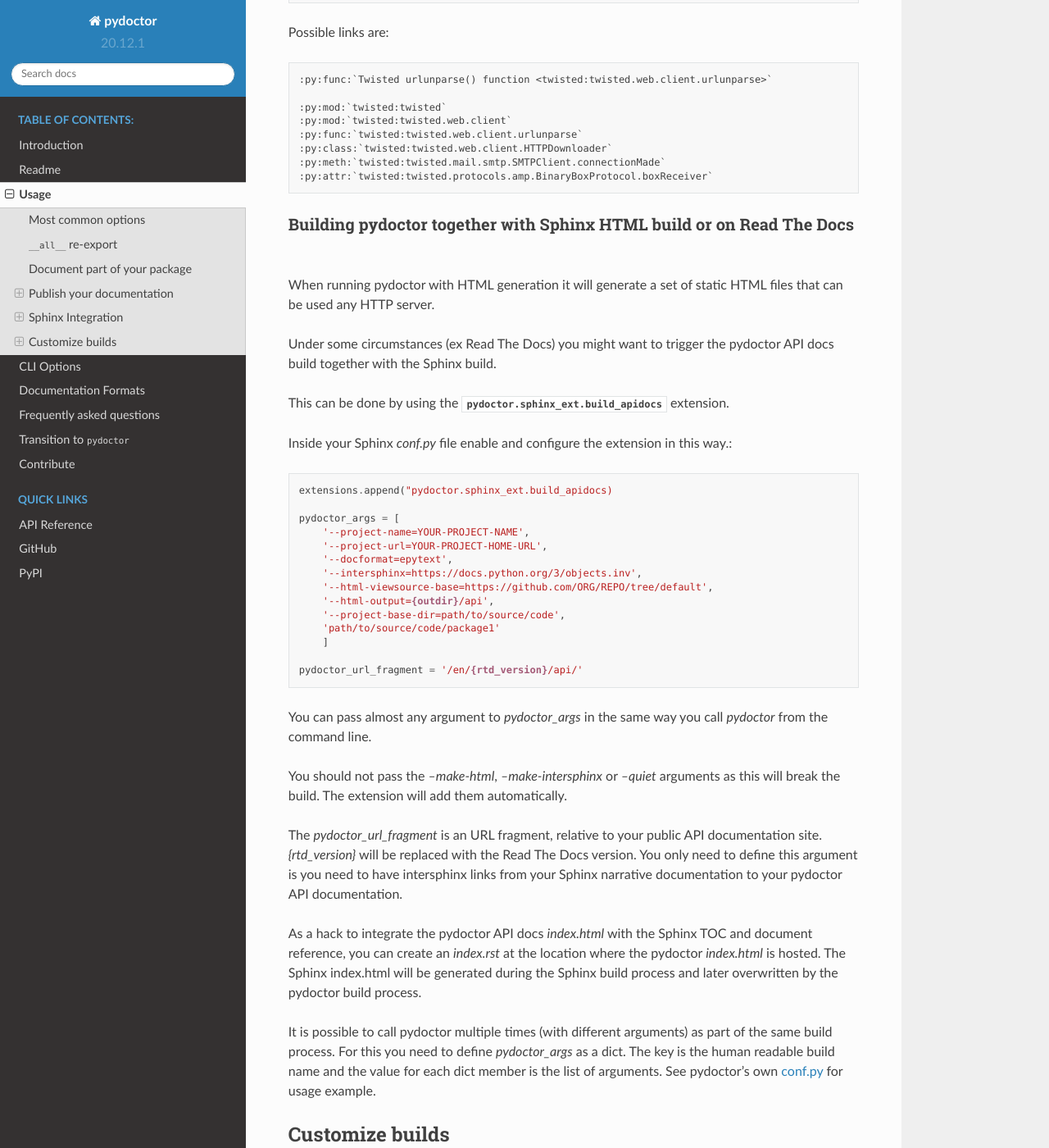
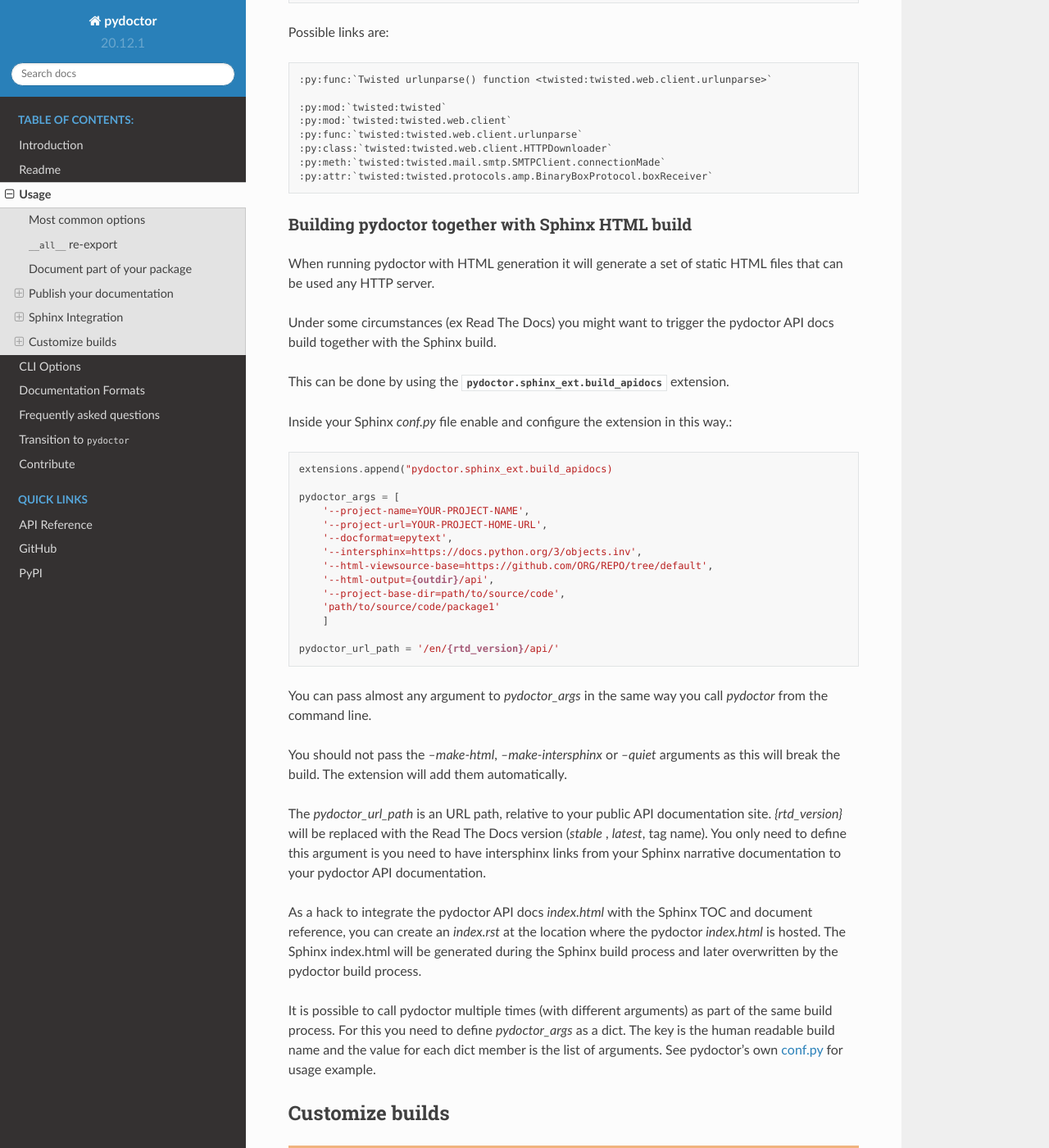
Before and after one commit to twisted/pydoctor, a Sphinx documentation site: the page built from docs/source/usage.rst, in a window 1280 px wide and 1400 px high, scrolled down 4745 px. Shown: the whole window at 82% size. Built offline with Sphinx 7.4.7 and the Read the Docs theme 2.0.0, drawn with Linux system fonts in a browser that asks for light colours; some of the changed text lies outside the part shown.

Commit message:
Apply suggestions from code review
Co-authored-by: Maarten ter Huurne <maarten@boxingbeetle.com>

```diff
--- a/CONTRIBUTING.rst
+++ b/CONTRIBUTING.rst
@@ -8,7 +8,6 @@
 - Triage old issues that needs a refresh
 - Implement existing issues (there are quite some of them, choose whatever you like)
 - Help with improving the documentation (We still have work to do!)
-- Help with improving the CLI documentation at :py:func:`pydoctor.driver.getparser`
 - Spread a word about the project to your colleagues, friends, blogs or any other channels
 - Any other things you could imagine
 
--- a/docs/source/conf.py
+++ b/docs/source/conf.py
@@ -104,4 +104,4 @@
         ] + _common_args,
     }
 
-pydoctor_url_fragment = '/en/{rtd_version}/api/'
+pydoctor_url_path = '/en/{rtd_version}/api/'
--- a/docs/source/usage.rst
+++ b/docs/source/usage.rst
@@ -205,8 +205,8 @@
   :py:attr:`twisted:twisted.protocols.amp.BinaryBoxProtocol.boxReceiver`
 
 
-Building pydoctor together with Sphinx HTML build or on Read The Docs
-~~~~~~~~~~~~~~~~~~~~~~~~~~~~~~~~~~~~~~~~~~~~~~~~~~~~~~~~~~~~~~~~~~~~~
+Building pydoctor together with Sphinx HTML build
+~~~~~~~~~~~~~~~~~~~~~~~~~~~~~~~~~~~~~~~~~~~~~~~~~
 
 When running pydoctor with HTML generation it will generate a set of static
 HTML files that can be used any HTTP server.
@@ -232,7 +232,7 @@
         'path/to/source/code/package1'
         ]
 
-    pydoctor_url_fragment = '/en/{rtd_version}/api/'
+    pydoctor_url_path = '/en/{rtd_version}/api/'
 
 You can pass almost any argument to `pydoctor_args`
 in the same way you call `pydoctor` from the command line.
@@ -241,9 +241,9 @@
 arguments as this will break the build.
 The extension will add them automatically.
 
-The `pydoctor_url_fragment` is an URL fragment,
+The `pydoctor_url_path` is an URL path,
 relative to your public API documentation site.
-`{rtd_version}` will be replaced with the Read The Docs version.
+`{rtd_version}` will be replaced with the Read The Docs version (`stable` , `latest`, tag name).
 You only need to define this argument is you need to have intersphinx links
 from your Sphinx narrative documentation to your pydoctor API documentation.
 
```
Also changed, not shown: 1 other file.
